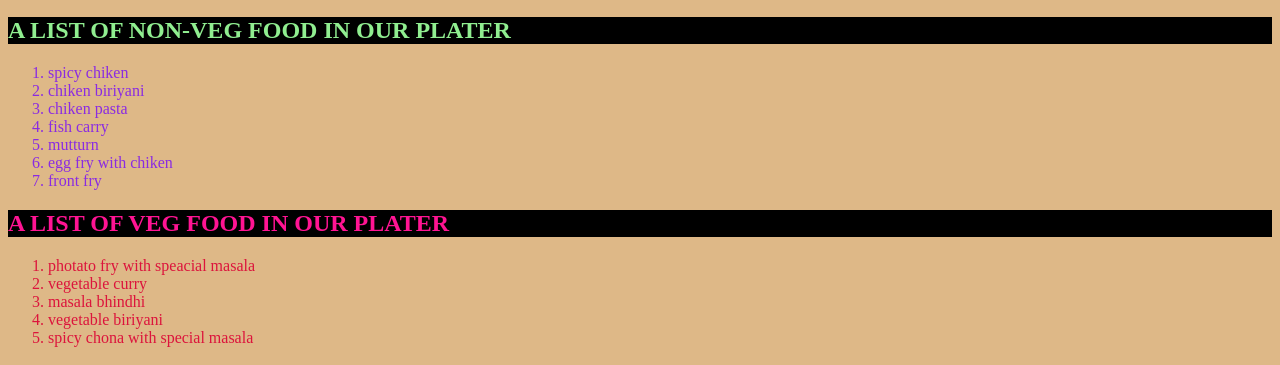
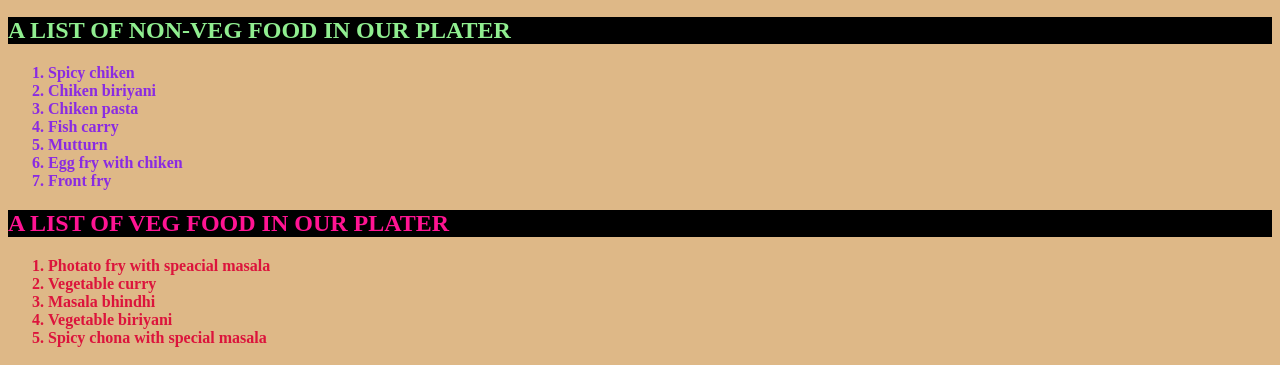
Before and after one commit to Priya-Ram-web/my-priya-code-repo, a plain HTML site: page index.html in a window 1280 px wide. Shown: the part 80-445 px from the top of the page. Drawn offline with Linux system fonts and the light colour scheme.

Commit message:
first commit

```diff
--- a/index.html
+++ b/index.html
@@ -31,34 +31,43 @@
             color: darkblue;
             background-color: aliceblue;
         }
+        p{
+            color: black;
+        }
     </style>
     <link rel="stylesheet" href="style.css">
 </head>
 <body>
     <h1 class="h1">WELCOME MY  WEBSITE</h1>
-    <h2 id="h2">A LIST OF NON-VEG FOOD IN OUR PLATER</h2>
-    <ol id="non-veg">
-        <li>spicy chiken</li>
-        <li>chiken biriyani</li>
-        <li>chiken pasta</li>
-        <li>fish carry</li>
-        <li>mutturn</li>
-        <li>egg fry with chiken</li>
-        <li>front fry</li>
-    </ol>
-    <h2 class="h2">A LIST OF VEG FOOD IN OUR PLATER</h2>
-    <ol class="veg">
-        <li>photato fry with speacial masala</li>
-        <li>vegetable curry</li>
-        <li>masala bhindhi</li>
-        <li>vegetable biriyani</li>
-        <li>spicy chona with special masala</li>
-    </ol>
+   <b> <h2 id="h2">A LIST OF NON-VEG FOOD IN OUR PLATER</h2></b>
+   <b><ol id="non-veg">
+        <li>Spicy chiken</li>
+        <li>Chiken biriyani</li>
+        <li>Chiken pasta</li>
+        <li>Fish carry</li>
+        <li>Mutturn</li>
+        <li>Egg fry with chiken</li>
+        <li>Front fry</li>
+    </ol></b>
+    <b><h2 class="h2">A LIST OF VEG FOOD IN OUR PLATER</h2></b>
+    <b><ol class="veg">
+        <li>Photato fry with speacial masala</li>
+        <li>Vegetable curry</li>
+        <li>Masala bhindhi</li>
+        <li>Vegetable biriyani</li>
+        <li>Spicy chona with special masala</li>
+    </ol></body></b>
 <h1>ENJOY THIS PLATER [NON VEG]</h1>
 
    <a class="a"><img src="https://thumbs.dreamstime.com/b/assorted-indian-foods-pepper-chicken-gravy-chicken-masala-nonveg-thali-wooden-background-dishes-appetizers-indian-223922010.jpg" alt="NON-VEG PLATTER" height="300px"width="600px"></a>
    <h1>ENJOY THIS PLATER [VEG]</h1>
    <a id="a"><img src="https://thumbs.dreamstime.com/z/indian-food-cooking-vegetarian-biryani-vegetables-spices-process-black-background-59765473.jpg?ct=jpeg" alt="VEG PLATTER" width="600px " height="300px"></a>
+   <br>
+   <b><p>If you want more details,please fillup the box's.</p></b>
+   <br>
+   <input type="email" name="" id="" placeholder="Email or your phone number"><br><br>
+   <input type="password" name="" id="" placeholder="password"><br><br>
+   <input type="log in" value=""placeholder="Log in">
 
 </body>
 </html>
```
